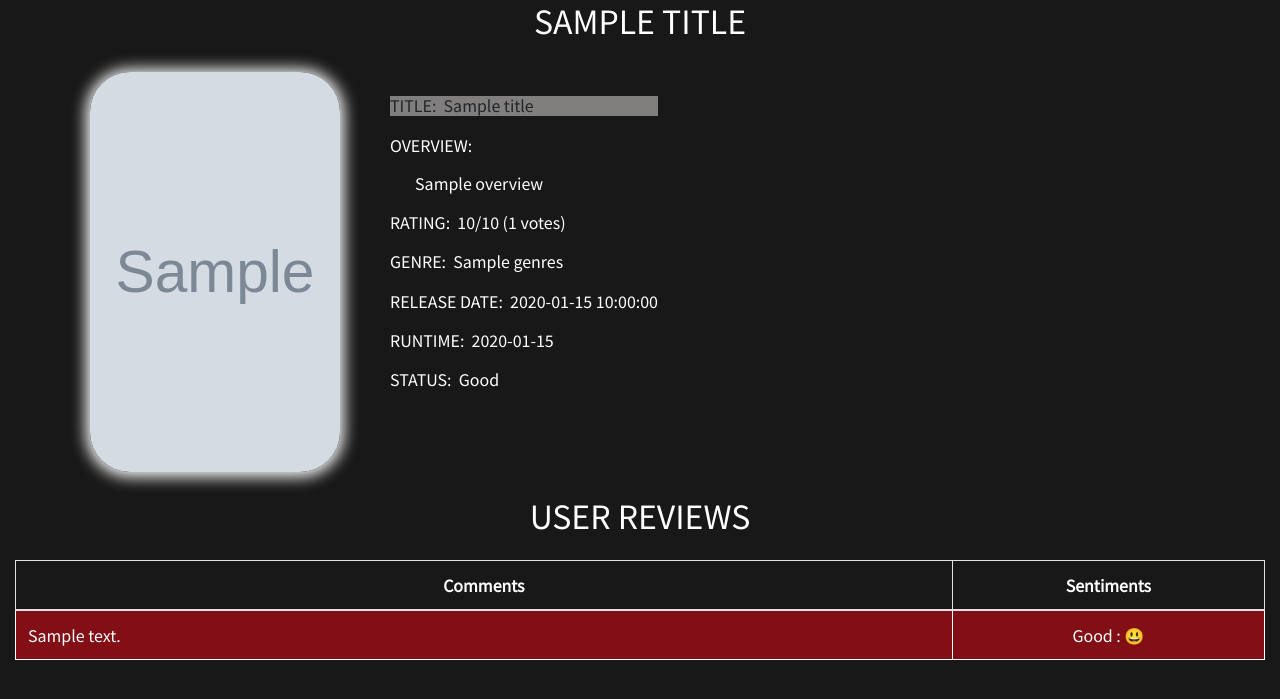
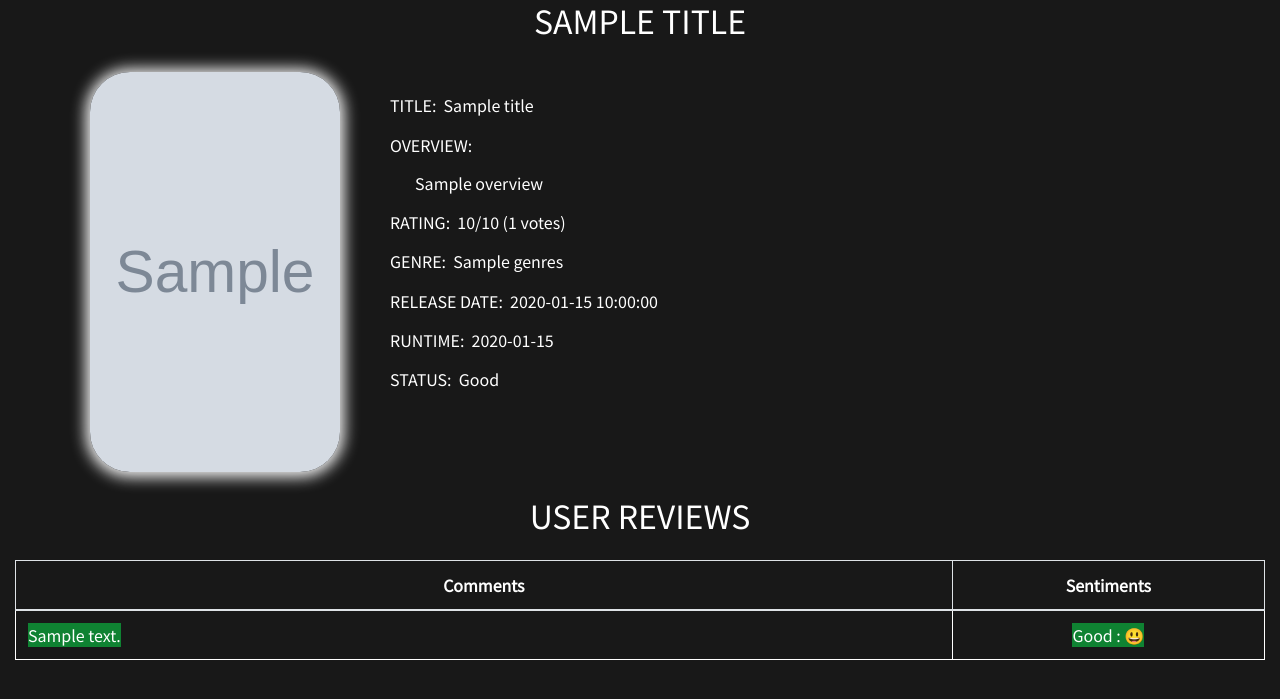
Before and after one commit to mmehtafenil/Movie-Recommendation-System, a Flask app: template templates/recommend.html in a window 1280 px wide. Shown: the top 699 px of the page. Run offline with Flask 2, Linux system fonts and the light colour scheme; the template is opened without the code that fills it: most values are stand-ins (such as "Sample title", 1, 10 or a date in 2020); grey boxes marked "Sample" are stand-in pictures; parts of the project's set-up code (start-up, migrations or seed data) failed here and were passed over; some libraries are stand-ins or nearby versions.

Commit message:
Update recommend.html

```diff
--- a/templates/recommend.html
+++ b/templates/recommend.html
@@ -39,7 +39,7 @@
         </div>
         <div id="details">
           <br/>
-          <h6 id="title" style="background-color:#e2dddd85;">TITLE: &nbsp;{{title}}</h6>
+          <h6 id="title" style="color:white">TITLE: &nbsp;{{title}}</h6>
           <h6 id="overview" style="color:white;max-width: 85%">OVERVIEW: <br/><br/>&nbsp;&nbsp;&nbsp;&nbsp;&nbsp;&nbsp;&nbsp;{{overview}}</h6>
           <h6 id="vote_average" style="color:white;">RATING: &nbsp;{{vote_average}}/10 ({{vote_count}} votes)</h6>
           <h6 id="genres" style="color:white;">GENRE: &nbsp;{{genres}}</h6>
@@ -121,14 +121,18 @@
 
             <tbody>
 		      {% for review, status in reviews.items() if not reviews.hidden %}
-		      <tr style="background-color:#e5091485;">
-              	  <td>{{review}}</td>
+		      <tr>
+                  <td>
+	                  {% if status =='Good' %}
+                    <a style="background-color:#09e54b85;">{{review}}</a>
+	                  {% else %}
+                    <a style="background-color:#df1e3e8f;">{{review}}</a>
+	                  {% endif %}</td>
 	              <td><center>
-	                  {{status}} :
 	                  {% if status =='Good' %}
-	                    &#128515;
+                    <a style="background-color:#09e54b85;">{{status}} : &#128515;</a>
 	                  {% else %}
-	                    &#128534;
+                    <a style="background-color:#df1e3e8f;">{{status}} : &#128534;</a>
 	                  {% endif %}
 	                </center>
 	              </td>
```
